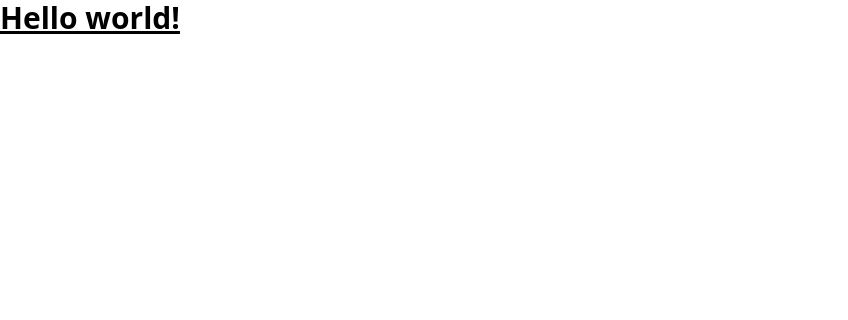
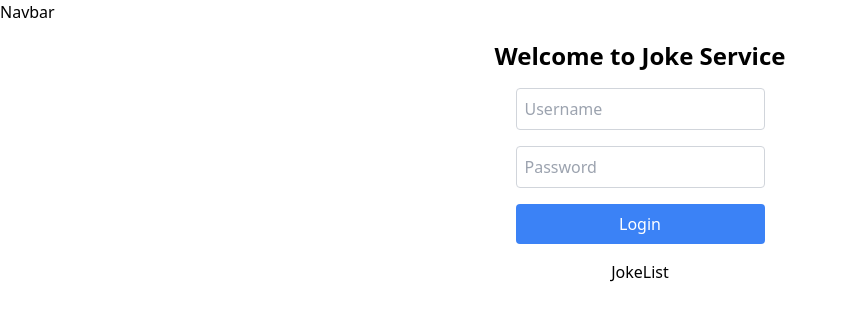
Before and after one commit to RuzbihanZaleek/jokes-service-frontend, a Next.js app: page / in a window 1280 px wide. Shown: the top 320 px of the page, without its empty margins (0-848 px from the left). Built offline with nearby package versions, Linux system fonts and the light colour scheme.

Commit message:
layout and page modifications

```diff
--- a/app/layout.tsx
+++ b/app/layout.tsx
@@ -1,17 +1,5 @@
-import type { Metadata } from "next";
-import localFont from "next/font/local";
 import "./globals.css";
-
-// const geistSans = localFont({
-//   src: "./fonts/GeistVF.woff",
-//   variable: "--font-geist-sans",
-//   weight: "100 900",
-// });
-// const geistMono = localFont({
-//   src: "./fonts/GeistMonoVF.woff",
-//   variable: "--font-geist-mono",
-//   weight: "100 900",
-// });
+import Navbar from "./components/Navbar";
 
 export default function RootLayout({
   children,
@@ -20,7 +8,10 @@ export default function RootLayout({
 }>) {
   return (
     <html lang="en">
-      <body>{children}</body>
+      <body>
+        <Navbar />
+        <main className="container mx-auto p-4">{children}</main>
+      </body>
     </html>
   );
 }
--- a/app/page.tsx
+++ b/app/page.tsx
@@ -1,3 +1,14 @@
-export default function Home() {
-  return <h1 className="text-3xl font-bold underline">Hello world!</h1>;
-}
+import AuthForm from "./components/AuthForm";
+import JokeList from "./components/JokeLIst";
+
+const Home = () => {
+  return (
+    <div className="flex flex-col items-center space-y-4">
+      <h1 className="text-2xl font-bold">Welcome to Joke Service</h1>
+      <AuthForm />
+      <JokeList />
+    </div>
+  );
+};
+
+export default Home;
```
